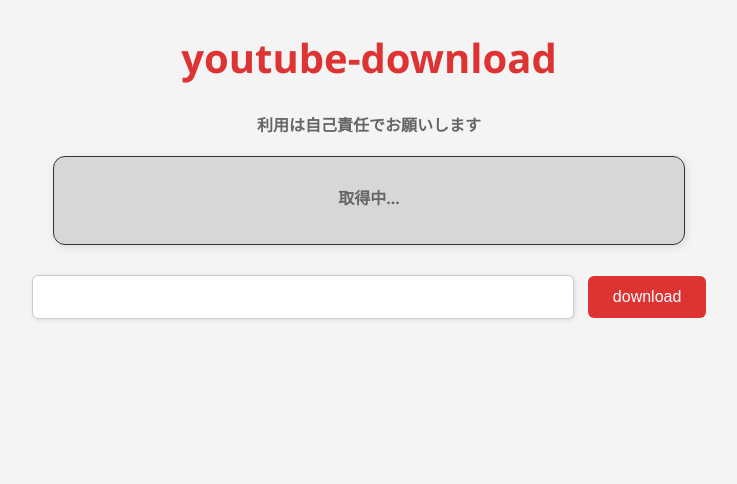
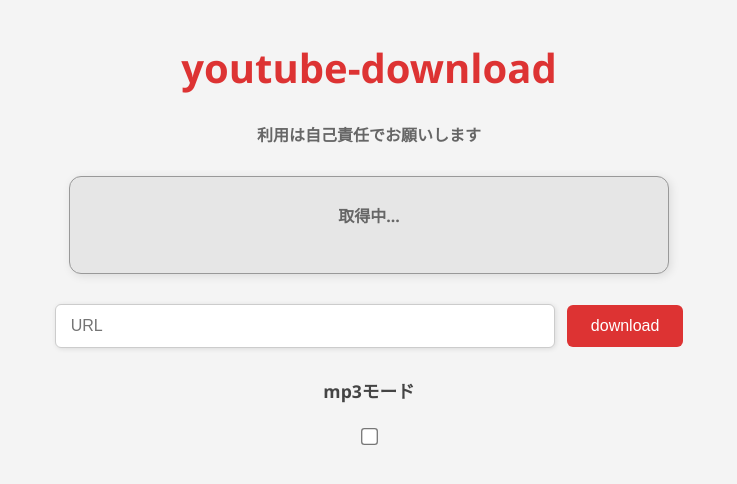
Before and after one commit to kozaku05/youtube-download, a website: page gui/public/index.html in a window 1280 px wide. Both pictures are taken after a click on the button "download". Shown: the whole page, without its empty margins (271-1008 px from the left). Drawn offline with Linux system fonts and the light colour scheme.

Commit message:
mp3モード追加

```diff
--- a/gui/public/index.html
+++ b/gui/public/index.html
@@ -18,8 +18,10 @@
     <h1>youtube-download</h1>
     <h2>利用は自己責任でお願いします</h2>
     <div id="videoinfo"></div>
-    <input type="text" id="url" />
+    <input type="text" id="url" placeholder="URL" />
     <button onclick="sendReq()">download</button>
+    <h3>mp3モード</h3>
+    <input type="checkbox" id="type" />
   </body>
   <script src="script.js"></script>
 </html>
--- a/gui/public/script.js
+++ b/gui/public/script.js
@@ -2,21 +2,28 @@
 function sendReq() {
   if (isSending) return;
   isSending = true;
+  let title;
   const videoinfo = document.getElementById("videoinfo");
   videoinfo.innerHTML = "";
   videoinfo.innerHTML = "<h2>取得中...</h2>";
   const url = document.getElementById("url").value;
-  if (!url) return;
+  if (!url) return (isSending = false);
+  const check = document.getElementById("type").checked;
   try {
     fetch("/info", {
       method: "POST",
       headers: { "Content-Type": "application/json" },
       body: JSON.stringify({ url: url }),
     }).then(async (res) => {
-      if (!res.ok) return alert("情報の取得に失敗しました");
+      if (!res.ok)
+        return (
+          (isSending = false),
+          (videoinfo.innerHTML = ""),
+          alert("情報の取得に失敗しました")
+        );
       res = await res.json();
       videoinfo.innerHTML = "";
-      const title = res.title;
+      title = res.title;
       const thumbnail = res.thumbnail;
       const h2 = document.createElement("h2");
       const img = document.createElement("img");
@@ -29,11 +36,12 @@
     fetch("/download", {
       method: "POST",
       headers: { "Content-Type": "application/json" },
-      body: JSON.stringify({ url: url }),
+      body: JSON.stringify({ url: url, type: check }),
     }).then(async (res) => {
       if (!res.ok) return alert("ダウンロードに失敗しました");
       const blob = await res.blob();
-      let filename = "video.mp4";
+      title = title.replace(/[\\/:*?"<>|]/g, "");
+      let filename = check ? title + ".mp3" : title + ".mp4";
       const link = document.createElement("a");
       link.href = URL.createObjectURL(blob);
       link.download = filename;
--- a/gui/public/style.css
+++ b/gui/public/style.css
@@ -1,66 +1,90 @@
-/* style.css */
+/* Reset and base */
+* {
+  box-sizing: border-box;
+}
 
 body {
   margin: 0;
   padding: 0;
-  text-align: center;
   font-family: "Segoe UI", Tahoma, Geneva, Verdana, sans-serif;
   background-color: #f4f4f4;
   color: #333;
+  text-align: center;
 }
 
+/* Headings */
 h1 {
-  margin-top: 30px;
-  font-size: 2.5em;
+  margin-top: 40px;
+  font-size: 2.5rem;
   color: #d33;
 }
 
 h2 {
-  font-size: 1em;
+  font-size: 1rem;
   color: #666;
-  margin-bottom: 20px;
+  margin: 10px 0 30px;
 }
+
+h3 {
+  margin-top: 20px;
+  font-size: 1.1rem;
+  color: #444;
+}
+
+/* Video info box */
 #videoinfo {
-  width: 80%;
+  width: 90%;
   max-width: 600px;
   margin: 20px auto;
-  padding: 15px;
+  padding: 16px;
+  background-color: #e6e6e6;
+  border: 1px solid #999;
+  border-radius: 12px;
+  box-shadow: 2px 2px 10px rgba(0, 0, 0, 0.1);
+  word-wrap: break-word;
   text-align: center;
-  color: #000;
-  background-color: #d8d6d6;
-  border: 1px solid #363636;
-  border-radius: 12px;
-  box-shadow: 2px 2px 8px rgba(0, 0, 0, 0.1);
-  word-wrap: break-word;
+}
+
+/* Form controls */
+input[type="checkbox"] {
+  transform: scale(1.3);
+  margin: 10px;
 }
 
 input[type="text"] {
-  width: 60%;
+  width: 70%;
   max-width: 500px;
-  padding: 12px 20px;
+  padding: 12px 15px;
   margin: 10px auto;
   border: 1px solid #ccc;
   border-radius: 6px;
-  font-size: 1em;
+  font-size: 1rem;
   box-shadow: 1px 1px 5px rgba(0, 0, 0, 0.1);
 }
 
+/* Button */
 button {
-  padding: 12px 25px;
-  font-size: 1em;
+  padding: 12px 24px;
+  font-size: 1rem;
   background-color: #d33;
-  color: white;
+  color: #fff;
   border: none;
   border-radius: 6px;
   cursor: pointer;
-  transition: background-color 0.3s ease;
-  margin-left: 10px;
+  margin-left: 8px;
+  transition: background-color 0.3s ease, transform 0.1s ease;
 }
 
 button:hover {
   background-color: #b22;
+  transform: scale(1.03);
 }
+
+/* Image */
 img {
-  border: #333;
-  border-radius: 5%;
+  max-width: 100%;
+  height: auto;
+  border-radius: 8px;
+  border: 1px solid #aaa;
+  margin-top: 15px;
 }
--- a/package.json
+++ b/package.json
@@ -11,6 +11,7 @@
   "dependencies": {
     "@distube/ytdl-core": "^4.16.10",
     "express": "^5.1.0",
+    "fluent-ffmpeg": "^2.1.3",
     "https": "^1.0.0",
     "readline-sync": "^1.4.10"
   }
```
Also changed, not shown: gui/index.js (+13 -2 lines), 1 other file.
